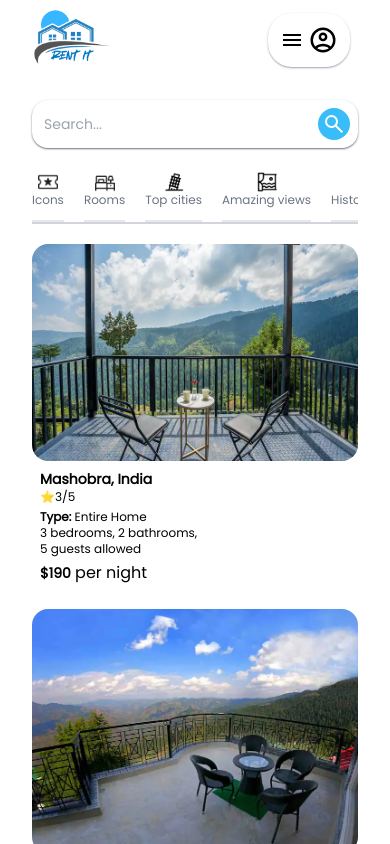
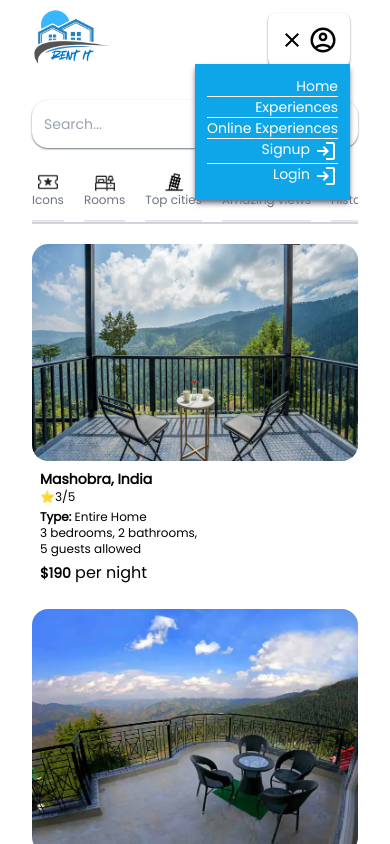
Before and after one commit to MAhmadS/BSCS22078_Project1, a React (Vite) app: page / in a window 390 px wide. Both pictures are taken after a click on the button 309 px from the left and 40 px from the top of the page. Shown: the top 844 px of the page. Built offline with nearby package versions, Linux system fonts and the light colour scheme.

Commit message:
make navbar responsive

```diff
--- a/src/components/UI components/SideHeader.jsx
+++ b/src/components/UI components/SideHeader.jsx
@@ -1,6 +1,7 @@
-import React from "react";
+import React, { useState } from "react";
 
 const SideHeader = () => {
+  const [dropdown, setDropdown] = useState(false);
   return (
     <ul className="flex items-center gap-2">
       <li className="p-3 rounded-3xl hover:bg-gray-100 hidden sm:inline">
@@ -19,8 +20,23 @@ const SideHeader = () => {
           </svg>
         </button>
       </li>
-      <li className="p-3 rounded-3xl shadow-gray-400 shadow-sm">
-        <button className="flex gap-1 items-center">
+      <li className="p-3 rounded-lg shadow-gray-500 shadow-sm">
+        <button
+          className="flex gap-1 items-center"
+          onClick={() => setDropdown(!dropdown)}
+        >
+          {dropdown && (
+            <svg
+              xmlns="http://www.w3.org/2000/svg"
+              height="24px"
+              viewBox="0 -960 960 960"
+              width="24px"
+              fill="black"
+            >
+              <path d="m256-200-56-56 224-224-224-224 56-56 224 224 224-224 56 56-224 224 224 224-56 56-224-224-224 224Z" />
+            </svg>
+          )}
+          {!dropdown && (
             <svg
               xmlns="http://www.w3.org/2000/svg"
               height="24px"
@@ -30,6 +46,7 @@ const SideHeader = () => {
             >
               <path d="M120-240v-80h720v80H120Zm0-200v-80h720v80H120Zm0-200v-80h720v80H120Z" />
             </svg>
+          )}
           <svg
             xmlns="http://www.w3.org/2000/svg"
             height="30px"
@@ -39,6 +56,55 @@ const SideHeader = () => {
           >
             <path d="M234-276q51-39 114-61.5T480-360q69 0 132 22.5T726-276q35-41 54.5-93T800-480q0-133-93.5-226.5T480-800q-133 0-226.5 93.5T160-480q0 59 19.5 111t54.5 93Zm246-164q-59 0-99.5-40.5T340-580q0-59 40.5-99.5T480-720q59 0 99.5 40.5T620-580q0 59-40.5 99.5T480-440Zm0 360q-83 0-156-31.5T197-197q-54-54-85.5-127T80-480q0-83 31.5-156T197-763q54-54 127-85.5T480-880q83 0 156 31.5T763-763q54 54 85.5 127T880-480q0 83-31.5 156T763-197q-54 54-127 85.5T480-80Zm0-80q53 0 100-15.5t86-44.5q-39-29-86-44.5T480-280q-53 0-100 15.5T294-220q39 29 86 44.5T480-160Zm0-360q26 0 43-17t17-43q0-26-17-43t-43-17q-26 0-43 17t-17 43q0 26 17 43t43 17Zm0-60Zm0 360Z" />
           </svg>
+          {dropdown && (
+            <div className="text-sm transition- flex flex-col p-3 text-white text-right bg-sky-500 shadow-gray-500 shadow-md absolute top-16 right-10">
+              <a
+                className="hover:text-black border-white w-full border-b lg:hidden"
+                href="/"
+              >
+                Home
+              </a>
+              <a
+                className="hover:text-black w-full border-white border-b lg:hidden"
+                href="/"
+              >
+                Experiences
+              </a>
+              <a
+                className="hover:text-black w-full border-white border-b lg:hidden"
+                href="/"
+              >
+                Online Experiences
+              </a>
+              <a
+                className="hover:text-black w-full border-white border-b flex justify-end gap-1"
+                href="/"
+              >
+                <span>Signup</span>
+                <svg
+                  xmlns="http://www.w3.org/2000/svg"
+                  height="24px"
+                  viewBox="0 -960 960 960"
+                  width="24px"
+                  fill="white"
+                >
+                  <path d="M480-120v-80h280v-560H480v-80h280q33 0 56.5 23.5T840-760v560q0 33-23.5 56.5T760-120H480Zm-80-160-55-58 102-102H120v-80h327L345-622l55-58 200 200-200 200Z" />
+                </svg>
+              </a>
+              <a className="hover:text-black w-full flex justify-end gap-1" href="/">
+                <span>Login</span>
+                <svg
+                  xmlns="http://www.w3.org/2000/svg"
+                  height="24px"
+                  viewBox="0 -960 960 960"
+                  width="24px"
+                  fill="white"
+                >
+                  <path d="M480-120v-80h280v-560H480v-80h280q33 0 56.5 23.5T840-760v560q0 33-23.5 56.5T760-120H480Zm-80-160-55-58 102-102H120v-80h327L345-622l55-58 200 200-200 200Z" />
+                </svg>
+              </a>
+            </div>
+          )}
         </button>
       </li>
     </ul>
```
Lines whose indentation alone changed are shown as unchanged.
